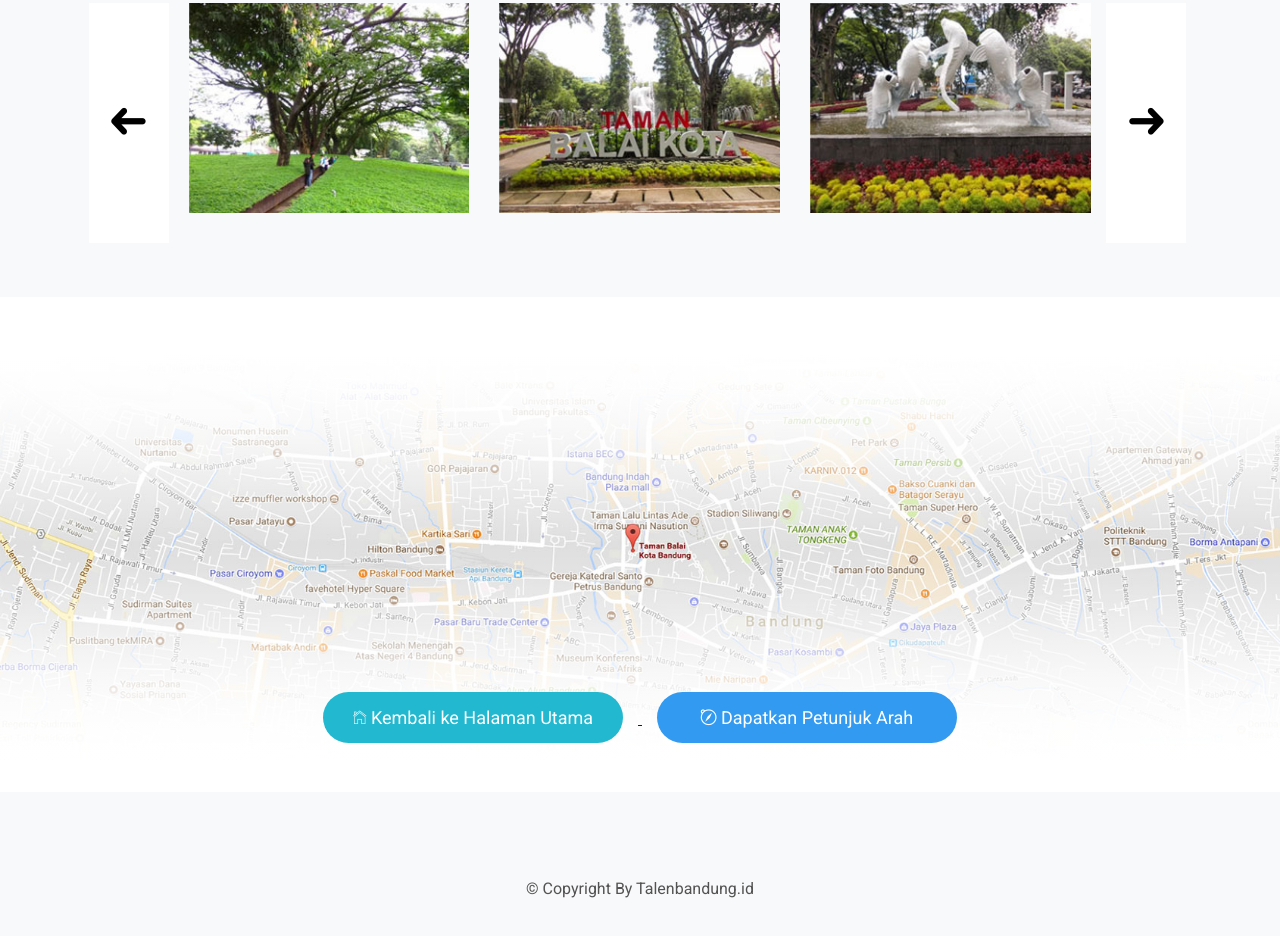
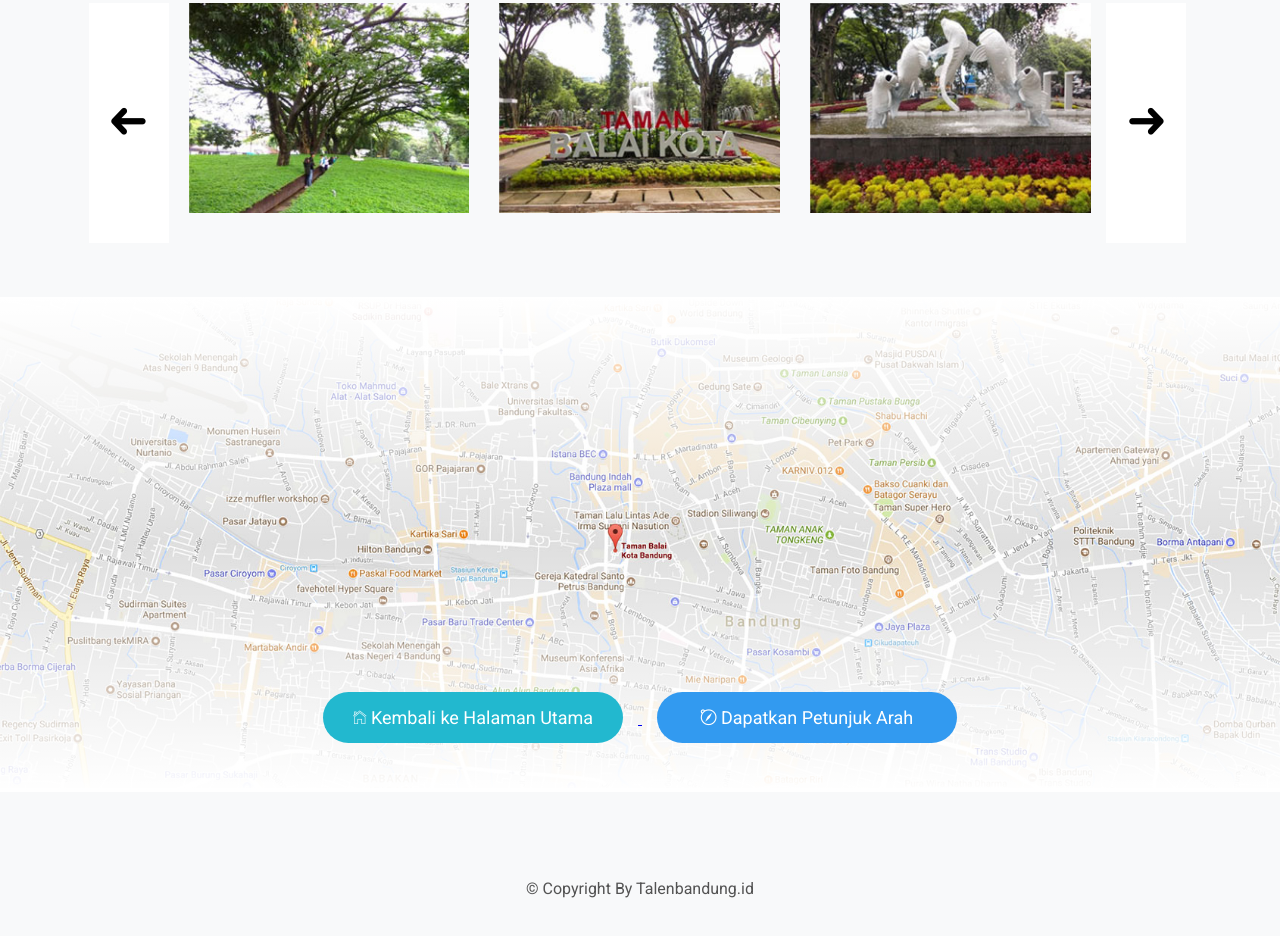
Before and after one commit to arvianr/talentbandung.id, a plain HTML site: page sesi2/single.html in a window 1280 px wide. Shown: the part 643-1579 px from the top of the page. Drawn offline with nearby package versions, Linux system fonts and the light colour scheme.

Commit message:
penggantian image map

```diff
--- a/sesi2/single.html
+++ b/sesi2/single.html
@@ -45,7 +45,7 @@
       </div><!-- slider -->
       <div class="gmap">
         <figure>
-          <img src="images/map.jpg" alt="ini peta aku peta aku peta">
+          <img src="images/gmap.jpg" alt="ini peta aku peta aku peta">
         </figure>
         <div class="for-button">
           <a href="index.html">
```
